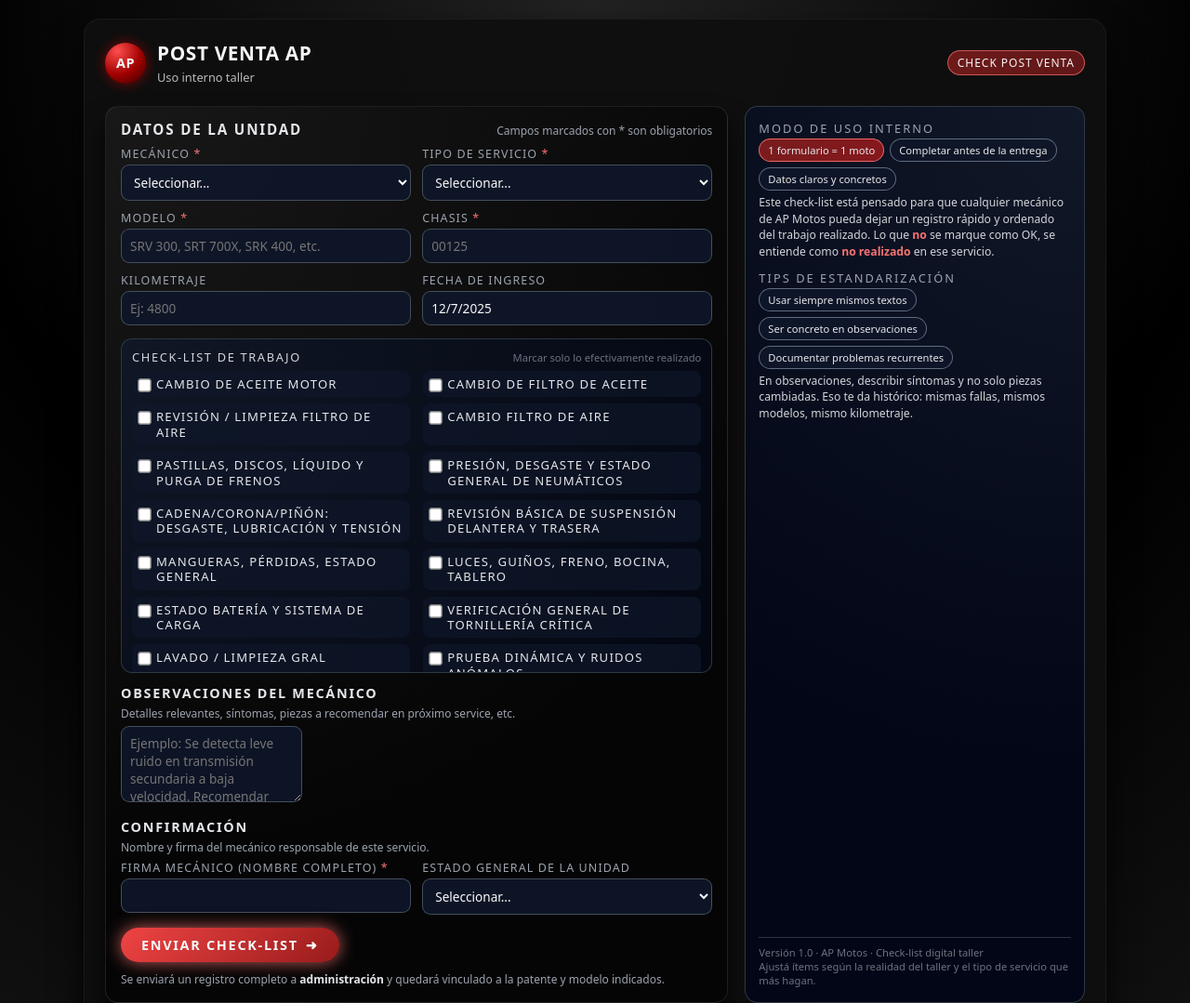
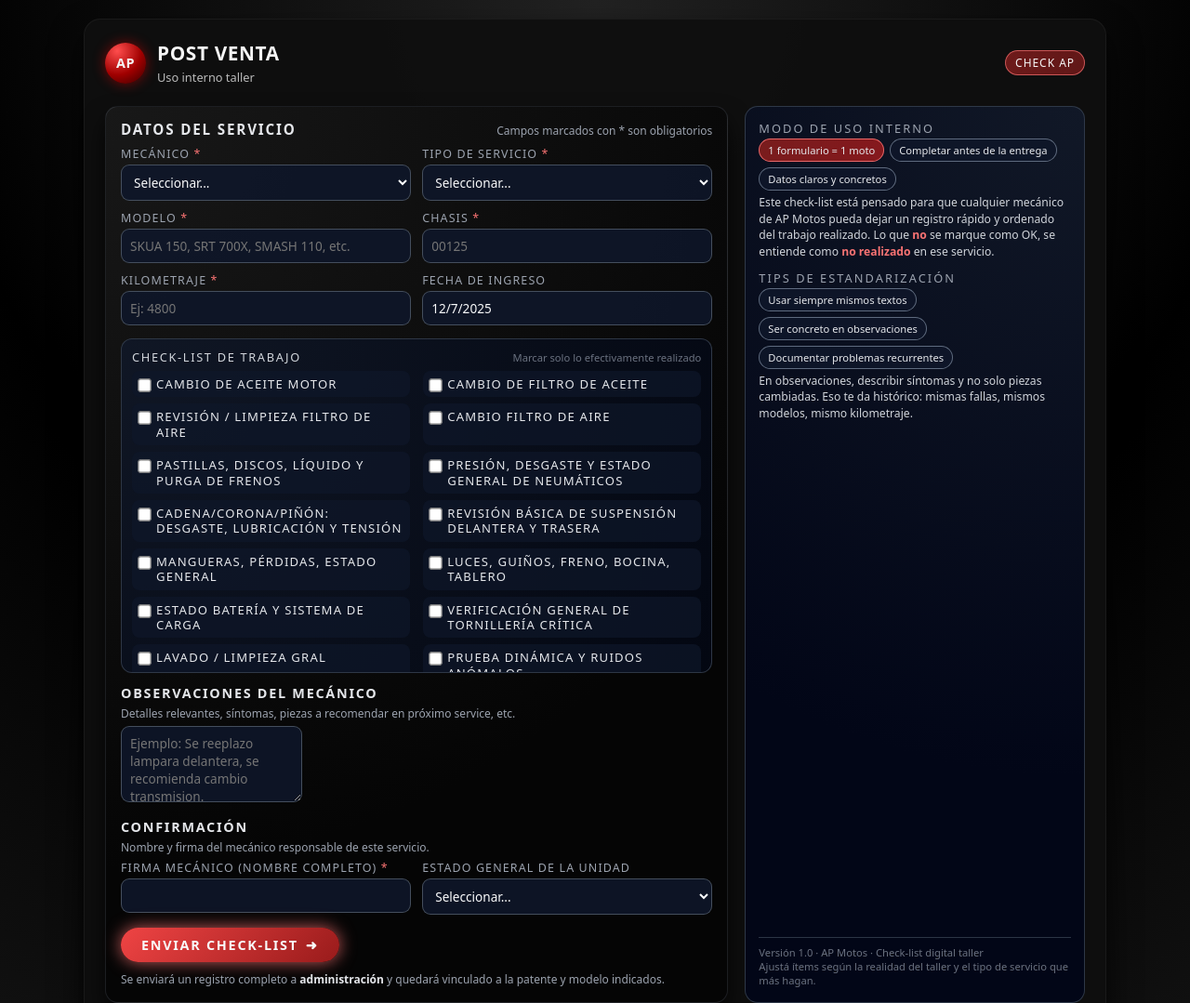
Before and after one commit to lucasberthi-cpu/apmotos-intranet, a plain HTML site: page check.html in a window 1280 px wide. Shown: the top 1079 px of the page at 93% size. Drawn offline with Linux system fonts and the light colour scheme.

Commit message:
Update check.html

```diff
--- a/check.html
+++ b/check.html
@@ -374,11 +374,11 @@
           AP
         </div>
         <div class="title-block">
-          <h1>Post venta AP </h1>
+          <h1>Post venta</h1>
           <p>Uso interno taller</p>
         </div>
       </div>
-      <div class="badge">Check post venta</div>
+      <div class="badge">Check AP</div>
     </div>
 
     <!-- PANEL PRINCIPAL: FORM -->
@@ -393,7 +393,7 @@
 
         <!-- DATOS GENERALES -->
         <div class="section-header">
-          <h2>Datos de la unidad</h2>
+          <h2>Datos del servicio</h2>
           <span>Campos marcados con * son obligatorios</span>
         </div>
 
@@ -404,7 +404,7 @@
               <option value="">Seleccionar...</option>
               <option value="Kevin">Kevin</option>
               <option value="Daniel">Daniel</option>
-              <option value="Manu">Manu</option>
+              <option value="Manuel">Manuel</option>
               <option value="Otro">Otro</option>
             </select>
           </div>
@@ -428,7 +428,7 @@
               type="text"
               id="modelo"
               name="Modelo"
-              placeholder="SRV 300, SRT 700X, SRK 400, etc."
+              placeholder="SKUA 150, SRT 700X, SMASH 110, etc."
               required
             />
           </div>
@@ -445,13 +445,13 @@
           </div>
 
           <div class="field">
-            <label for="km">Kilometraje</label>
+            <label for="km"class="required">Kilometraje</label>
             <input
               type="number"
               id="km"
               name="Kilometraje"
               placeholder="Ej: 4800"
-              min="0"
+              required
             />
           </div>
 
@@ -551,7 +551,7 @@
         <div class="obs-block">
           <h3>Observaciones del mecánico</h3>
           <p>Detalles relevantes, síntomas, piezas a recomendar en próximo service, etc.</p>
-          <textarea name="Observaciones" placeholder="Ejemplo: Se detecta leve ruido en transmisión secundaria a baja velocidad. Recomendar revisión en próximo service."></textarea>
+          <textarea name="Observaciones" placeholder="Ejemplo: Se reeplazo lampara delantera, se recomienda cambio transmision."></textarea>
         </div>
 
 
```
